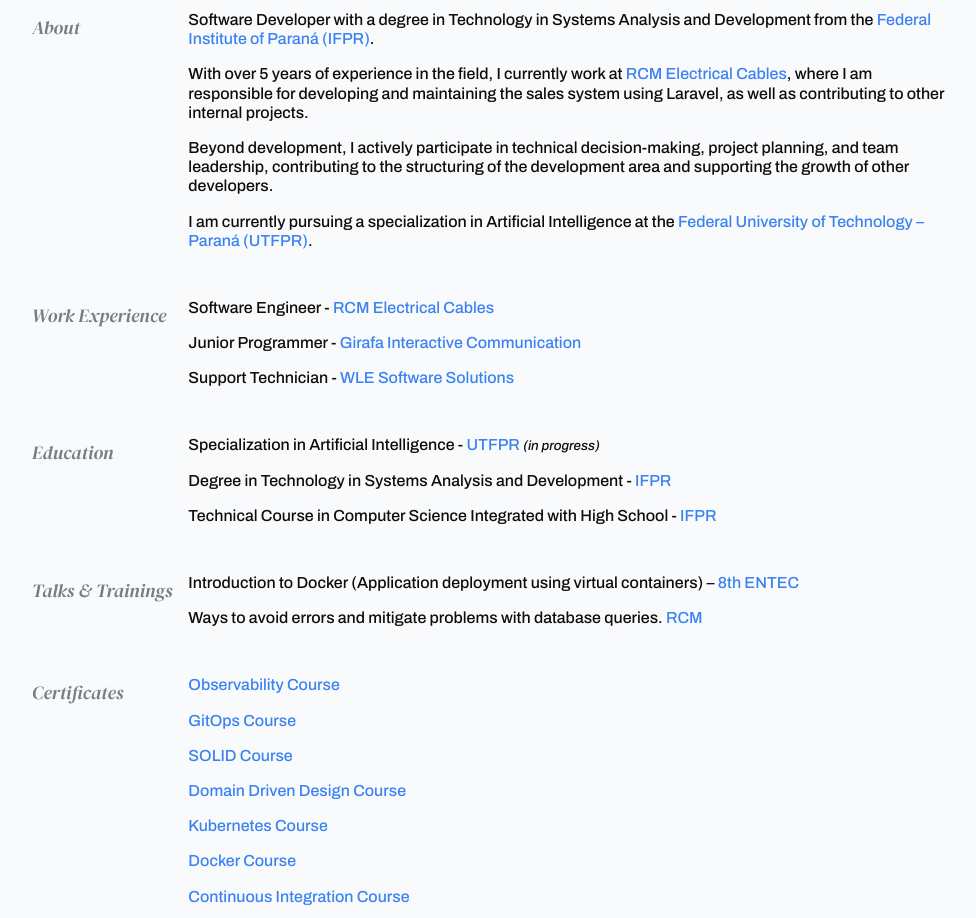
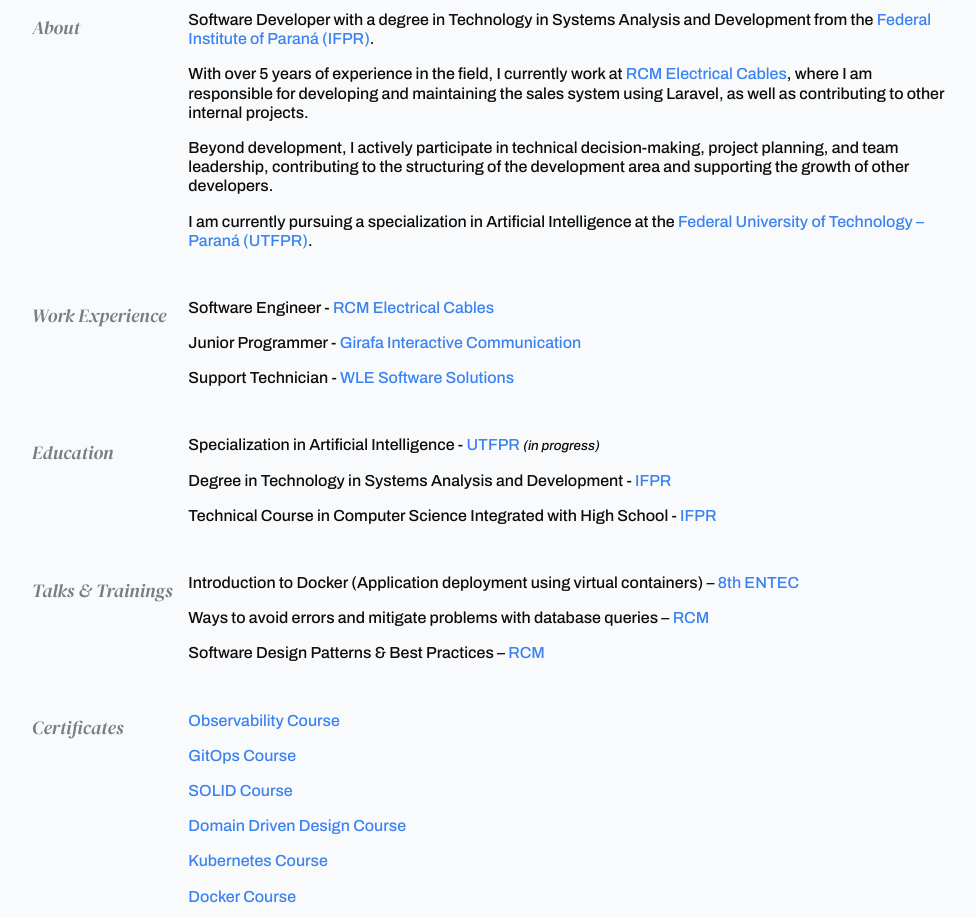
Before and after one commit to RafaelCecchin/website-resume, a plain HTML site: page index.html in a window 1280 px wide. Shown: the part 179-1097 px from the top of the page, without its empty margins (144-1120 px from the left). Drawn offline with Linux system fonts and the light colour scheme.

Commit message:
feat: add training

```diff
--- a/index.html
+++ b/index.html
@@ -99,7 +99,11 @@
                         <a target="_blank" href="https://ifpr.edu.br/uniao-da-vitoria/entec-2025/">8th ENTEC</a>
                     </li>
                     <li>
-                        Ways to avoid errors and mitigate problems with database queries.
+                        Ways to avoid errors and mitigate problems with database queries –
+                        <a target="_blank" href="https://rcmcaboseletricos.com.br/">RCM</a>
+                    </li>
+                    <li>
+                        Software Design Patterns & Best Practices –
                         <a target="_blank" href="https://rcmcaboseletricos.com.br/">RCM</a>
                     </li>
                 </ul>
```
